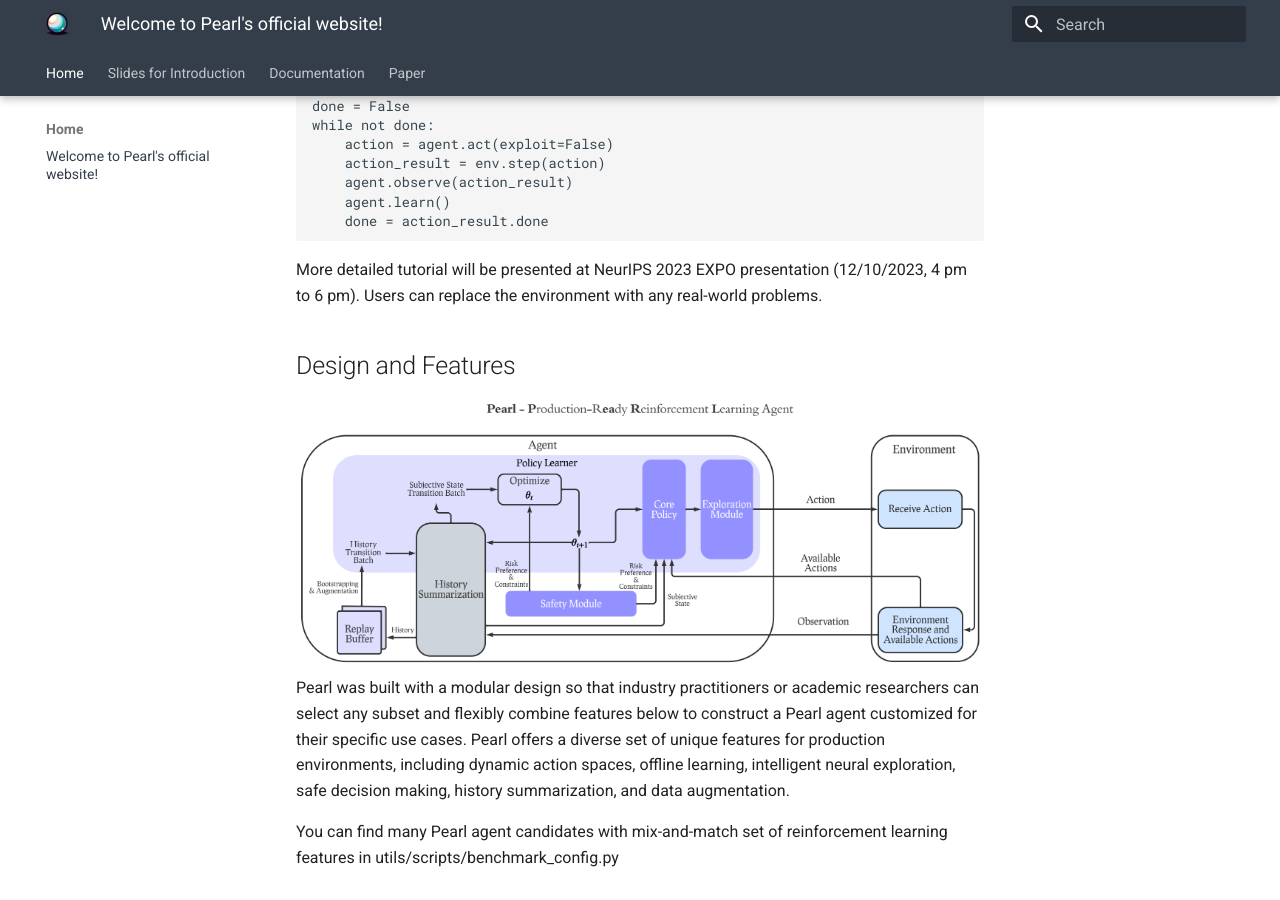
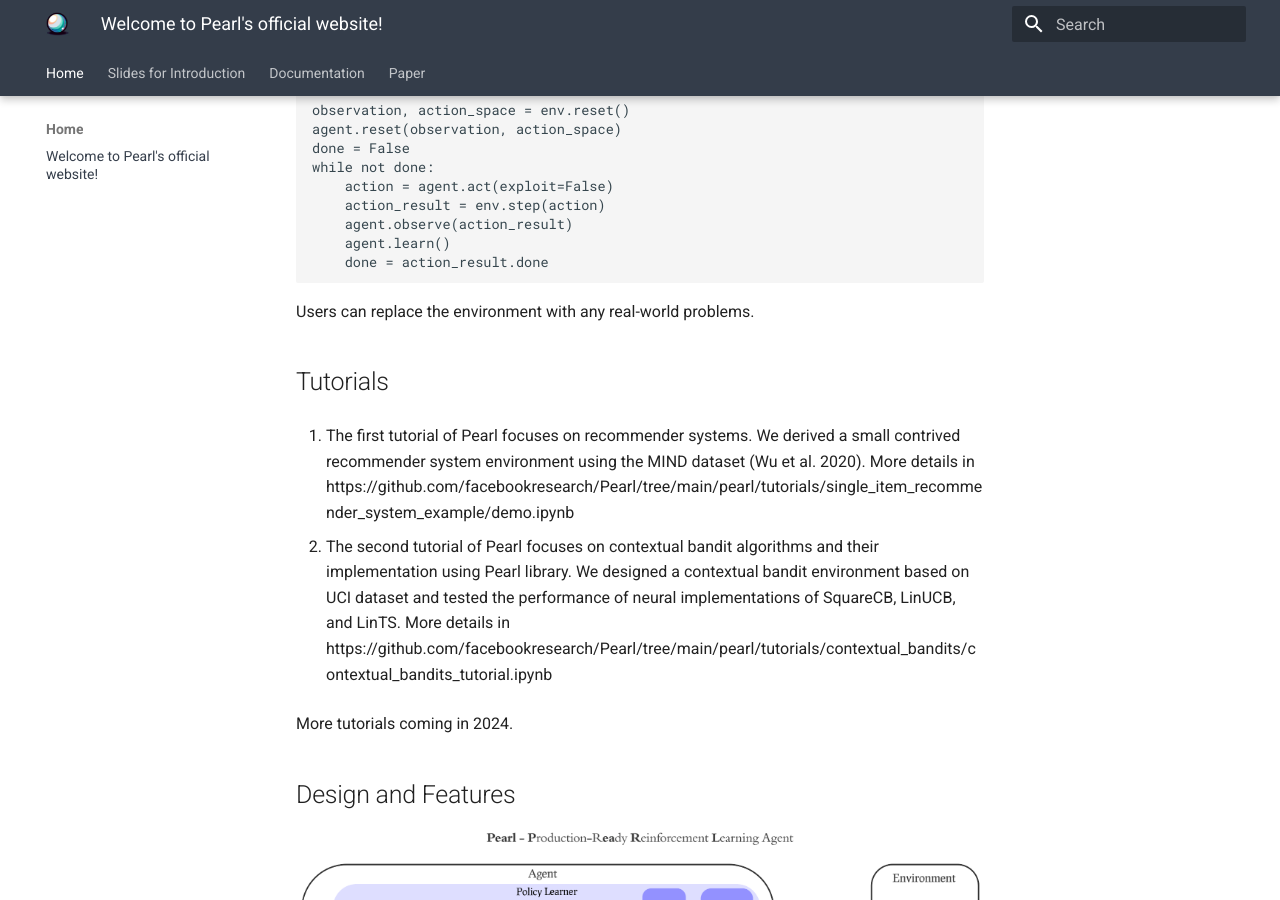
Before and after one commit to PearlAgent/PearlAgent.github.io, an MkDocs documentation site: the page built from docs/index.md, in a window 1280 px wide and 900 px high, scrolled down 2087 px. Built offline with MkDocs 1.6.1 and Material for MkDocs 9.7.7, drawn with Linux system fonts in a browser that asks for light colours; some of the changed text lies outside the part shown.

Commit message:
update tutorials

````diff
--- a/docs/index.md
+++ b/docs/index.md
@@ -69,7 +71,14 @@
     agent.learn()
     done = action_result.done
 ```
-More detailed tutorial will be presented at NeurIPS 2023 EXPO presentation (12/10/2023, 4 pm to 6 pm). Users can replace the environment with any real-world problems.
+Users can replace the environment with any real-world problems.
+
+## Tutorials
+1. The first tutorial of Pearl focuses on recommender systems. We derived a small contrived recommender system environment using the MIND dataset (Wu et al. 2020). More details in https://github.com/facebookresearch/Pearl/tree/main/pearl/tutorials/single_item_recommender_system_example/demo.ipynb
+
+2. The second tutorial of Pearl focuses on contextual bandit algorithms and their implementation using Pearl library. We designed a contextual bandit environment based on UCI dataset and tested the performance of neural implementations of SquareCB, LinUCB, and LinTS. More details in https://github.com/facebookresearch/Pearl/tree/main/pearl/tutorials/contextual_bandits/contextual_bandits_tutorial.ipynb
+
+More tutorials coming in 2024.
 
 ## Design and Features
 ![alt](./assets/img/agent_interface.png)
````
Also changed, not shown: other parts of docs/index.md (+2 -0 lines).
